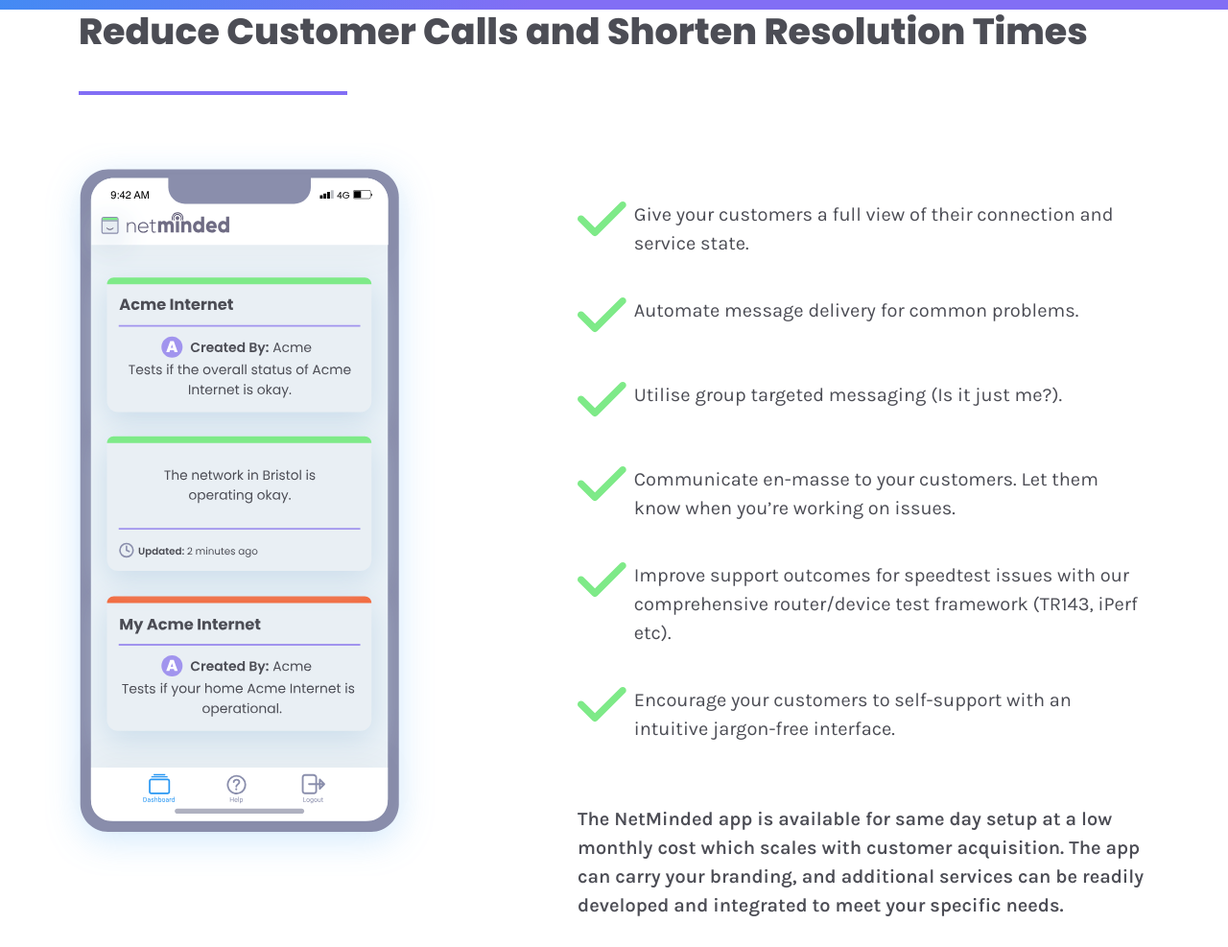
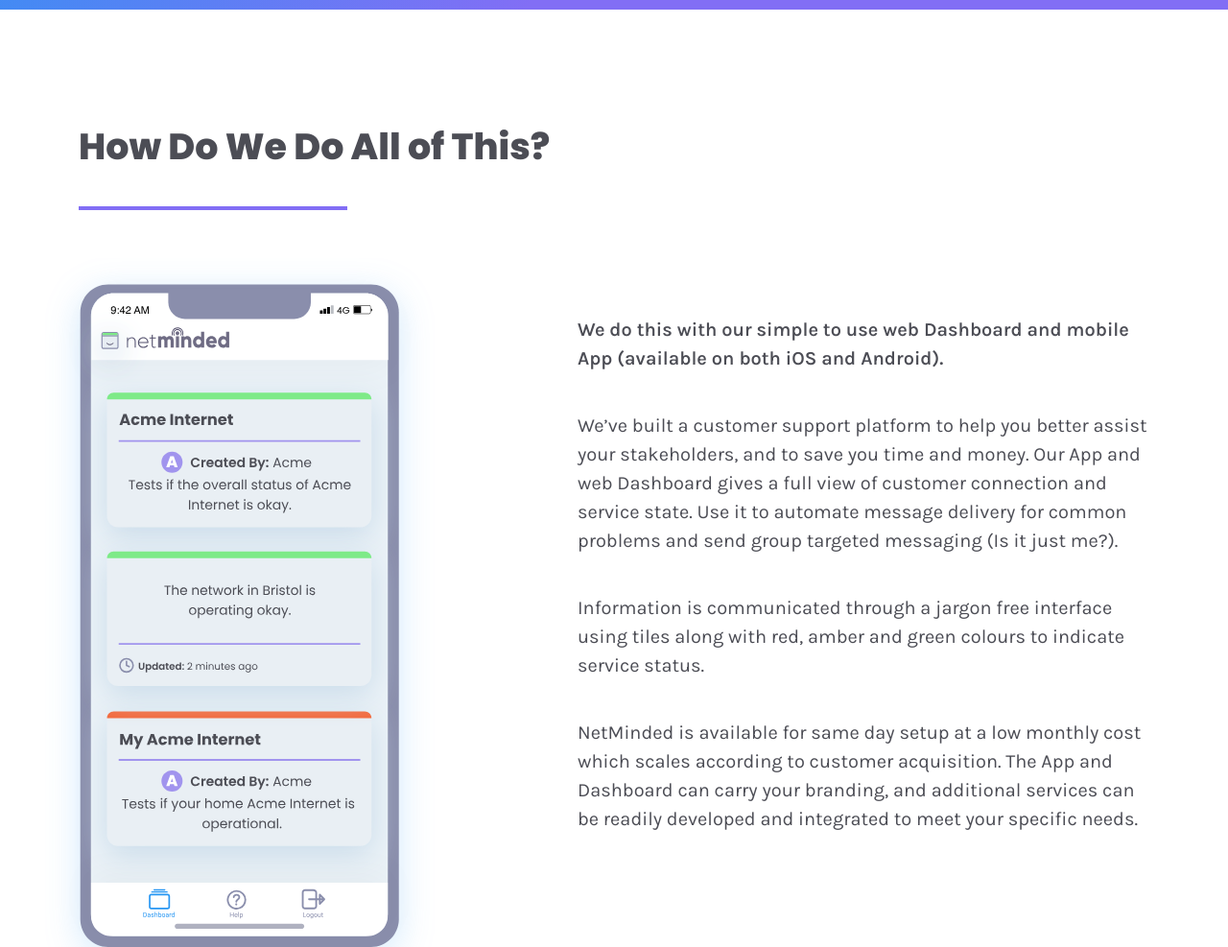
Before and after one commit to Netminded/netminded.github.io, a Gatsby site: page / in a window 1280 px wide. Shown: the part 2620-3607 px from the top of the page at 96% size. Built offline with nearby package versions, Linux system fonts and the light colour scheme; Gatsby itself is replaced by a stand-in of ours; some packages are replaced by stand-ins of ours.

Commit message:
Completed Trust section and added How Do We Do This section.

```diff
--- a/src/pages/index.js
+++ b/src/pages/index.js
@@ -125,7 +125,7 @@
                 <div className="container">
                     <div className="row">
                         <div className="col-12">
-                            <h5 className="text-accent">Reduce Customer Calls and Shorten Resolution Times</h5>
+                            <h5 className="text-accent">How Do We Do All of This?</h5>
                             <hr />
                         </div>
                     </div>
@@ -139,21 +139,14 @@
                                 </div>
                             </div>
                             <div className="col-lg-7 app-text">
-                                <p><FontAwesomeIcon icon={faCheck}/>Give your customers a full view of their connection and service state.</p>
+                            <p><span>We do this with our simple to use web Dashboard and mobile App (available on both iOS and Android).</span></p>
                                 <br />
-                                <p><FontAwesomeIcon icon={faCheck}/>Automate message delivery for common problems.</p>
+                                <p>We’ve built a customer support platform to help you better assist your stakeholders, and to save you time and money.
+                                   Our App and web Dashboard gives a full view of customer connection and service state. Use it to automate message delivery for common problems and send group targeted messaging (Is it just me?). </p>
                                 <br />
-                                <p><FontAwesomeIcon icon={faCheck}/>Utilise group targeted messaging (Is it just me?).</p>
+                                <p>Information is communicated through a jargon free interface using tiles along with red, amber and green colours to indicate service status. </p>
                                 <br />
-                                <p><FontAwesomeIcon icon={faCheck}/>Communicate en-masse to your customers. Let them know when you’re working on issues.</p>
-                                <br />
-                                <p><FontAwesomeIcon icon={faCheck}/>Improve support outcomes for speedtest issues with our comprehensive router/device test framework (TR143, iPerf etc).</p>
-                                <br />
-                                <p><FontAwesomeIcon icon={faCheck}/>Encourage your customers to self-support with an intuitive jargon-free interface.</p>
-                                <br />
-                                <br />
-                                <p><span>The NetMinded app is available for same day setup at a low monthly cost which scales with customer acquisition.
-                                The app can carry your branding, and additional services can be readily developed and integrated to meet your specific needs.</span></p>
+                                <p>NetMinded is available for same day setup at a low monthly cost which scales according to customer acquisition. The App and Dashboard can carry your branding, and additional services can be readily developed and integrated to meet your specific needs.</p>
                             </div>
                         </div>
                     </div>
--- a/src/styles/global.css
+++ b/src/styles/global.css
@@ -524,7 +524,7 @@
 
   /* App */
   .app-container {
-    padding-top: 0;
+    padding-top: 120px;
     padding-bottom: 100px;
   }
 
```
